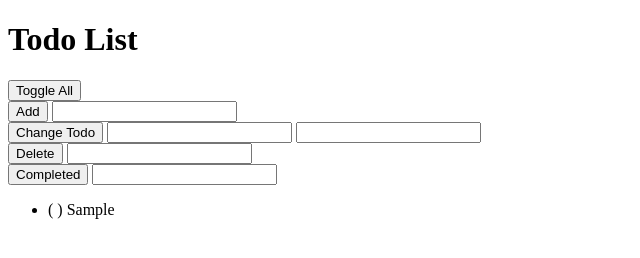
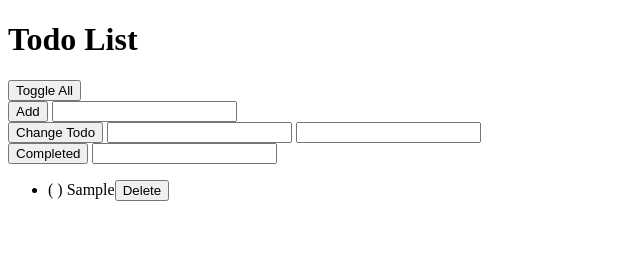
Before and after one commit to jmbothe/todo-list, a plain HTML site: page index.html in a window 1280 px wide. Both pictures are taken after typing "Sample" into the empty fields and a click on the button "Add". Shown: the whole page, without its empty margins (0-640 px from the left). Drawn offline with Linux system fonts and the light colour scheme.

Commit message:
version 10

```diff
--- a/index.html
+++ b/index.html
@@ -29,11 +29,6 @@
   </div>
 
   <div>
-    <button onclick="handlers.deleteTodo()">Delete</button>
-    <input id="deleteTodoPositionInput" type="number">
-  </div>
-
-  <div>
     <button onclick="handlers.toggleCompleted()">Completed</button>
     <input id="toggleCompletedPositionInput" type="number">
   </div>
--- a/scripts/main.js
+++ b/scripts/main.js
@@ -38,7 +38,7 @@ var todoList = {
         this.todos[i].completed = true;
       }
     }
-  }
+  },
 };
 
 var handlers = {
@@ -56,10 +56,8 @@ var handlers = {
     changeTodoTextInput.value = "";
     view.displayTodos();
   },
-  deleteTodo: function() {
-    var deleteTodoPositionInput = document.getElementById("deleteTodoPositionInput");
-    todoList.deleteTodo(deleteTodoPositionInput.valueAsNumber);
-    deleteTodoPositionInput.value = "";
+  deleteTodo: function(position) {
+    todoList.deleteTodo(position);
     view.displayTodos();
   },
   toggleCompleted: function() {
@@ -71,7 +69,7 @@ var handlers = {
   toggleAll: function() {
     todoList.toggleAll();
     view.displayTodos();
-  }
+  },
 };
 
 var view = {
@@ -82,6 +80,7 @@ var view = {
     for (var i=0; i<todoList.todos.length; i++) {
 
       var todoLi = document.createElement("li");
+
       var todoStatus;
 
         if (todoList.todos[i].completed) {
@@ -89,11 +88,30 @@ var view = {
         } else {
           todoStatus = "( ) ";
         }
+        todoLi.id = "li-" + i;
       todoLi.textContent = todoStatus + todoList.todos[i].todoText;
+      todoLi.appendChild(this.createDeleteButton());
       todosUl.appendChild(todoLi);
     }
   },
+  createDeleteButton: function() {
+    var deleteButton = document.createElement("button");
+    deleteButton.textContent = "Delete";
+    deleteButton.className = "deleteButton";
+    return deleteButton;
+  },
+  setUpEventListeners: function() {
+    var todosUl = document.querySelector("ul");
+
+    todosUl.addEventListener("click", function(e) {
+      if (e.target.className === "deleteButton") {
+        handlers.deleteTodo(parseInt(e.target.parentNode.id));
+      }
+    });
+  }
 }
+
+view.setUpEventListeners();
 
 //OLD MESSY WAY TO HANDLE EVENTS: VERSION 7
 //
```
